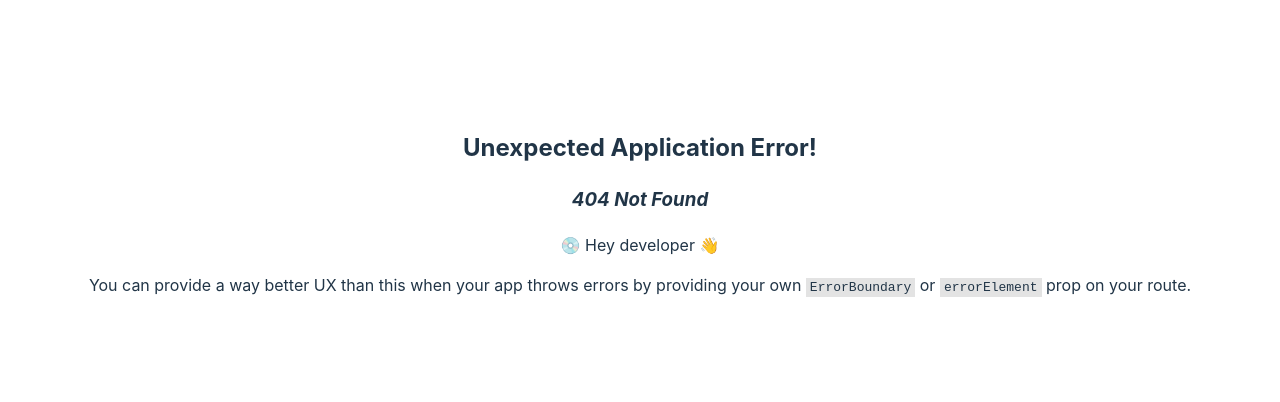
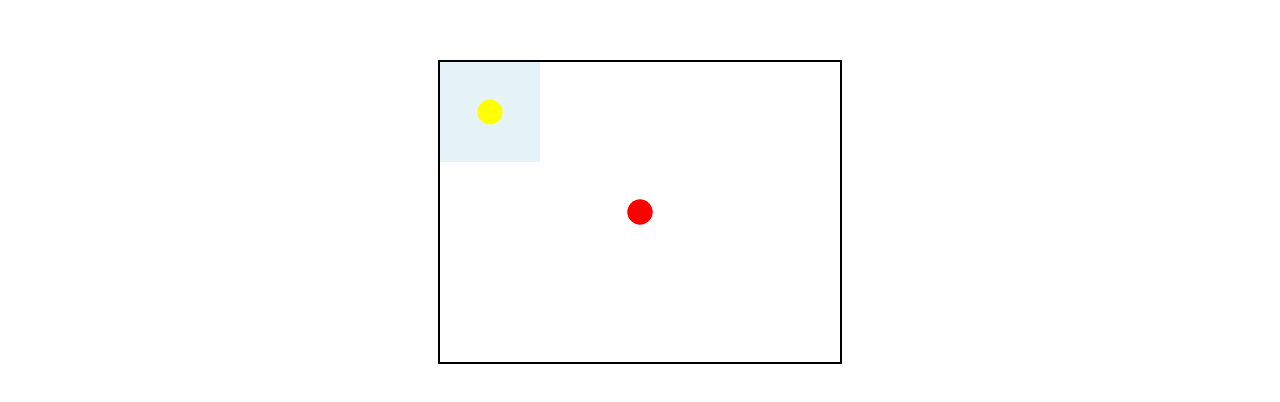
Before and after one commit to oyerindedaniel/dnd-kit, a React (Vite) app: page /dnd-native-distance in a window 1280 px wide. Before the commit this address had no page. Shown: the part 188-590 px from the top of the page. Built offline with nearby package versions, Linux system fonts and the light colour scheme.

Commit message:
dnd native using a relative distance

```diff
--- /dev/null
+++ b/src/pages/dnd-native-distance/index.tsx
@@ -0,0 +1,172 @@
+import React, { useEffect, useRef, useState } from "react";
+
+const DndNativeDistance: React.FC = () => {
+  const [isDragging, setIsDragging] = useState(false);
+  const [position, setPosition] = useState({ x: 0, y: 0 });
+  const [initialPosition, setInitialPosition] = useState({ x: 0, y: 0 });
+  const [offset, setOffset] = useState({ x: 0, y: 0 });
+  const draggableRef = useRef<HTMLDivElement | null>(null);
+  const containerRef = useRef<HTMLDivElement | null>(null);
+
+  const DISTANCE = 25;
+
+  useEffect(() => {
+    const handleMouseMove = (event: MouseEvent) => {
+      if (!isDragging || !draggableRef.current || !containerRef.current) return;
+
+      const containerRect = containerRef.current.getBoundingClientRect();
+      const draggableRect = draggableRef.current.getBoundingClientRect();
+
+      let newX = event.clientX - offset.x - containerRect.left; // 0 -> 100
+      let newY = event.clientY - offset.y - containerRect.top; // 0 -> 100
+
+      newX = Math.max(
+        0,
+        Math.min(containerRect.width - draggableRect.width, newX)
+      );
+      newY = Math.max(
+        0,
+        Math.min(containerRect.height - draggableRect.height, newY)
+      );
+
+      requestAnimationFrame(() => {
+        setPosition({ x: newX, y: newY });
+      });
+    };
+
+    const handleMouseUp = () => {
+      if (isDragging) {
+        setIsDragging(false);
+        if (containerRef.current && draggableRef.current) {
+          const containerRect = containerRef.current.getBoundingClientRect();
+          const draggableRect = draggableRef.current.getBoundingClientRect();
+
+          const centerX = containerRect.width / 2;
+          const centerY = containerRect.height / 2;
+
+          const elementCenterX =
+            draggableRect.left + draggableRect.width / 2 - containerRect.left;
+          const elementCenterY =
+            draggableRect.top + draggableRect.height / 2 - containerRect.top;
+
+          // Euclidean distance formula
+          const distance = Math.sqrt(
+            Math.pow(centerX - elementCenterX, 2) +
+              Math.pow(centerY - elementCenterY, 2)
+          );
+
+          if (distance > DISTANCE) {
+            // distance 25 threshold outside this "not in the center"
+            setPosition(initialPosition);
+          }
+        }
+      }
+    };
+
+    if (isDragging) {
+      document.addEventListener("mousemove", handleMouseMove);
+      document.addEventListener("mouseup", handleMouseUp);
+    } else {
+      document.removeEventListener("mousemove", handleMouseMove);
+      document.removeEventListener("mouseup", handleMouseUp);
+    }
+
+    return () => {
+      document.removeEventListener("mousemove", handleMouseMove);
+      document.removeEventListener("mouseup", handleMouseUp);
+    };
+  }, [isDragging, initialPosition]);
+
+  const handleMouseDown = (event: React.MouseEvent) => {
+    event.preventDefault();
+    if (draggableRef.current && containerRef.current) {
+      // const containerRect = containerRef.current.getBoundingClientRect();
+      const draggableRect = draggableRef.current.getBoundingClientRect();
+
+      const offsetX = event.clientX - draggableRect.left;
+      const offsetY = event.clientY - draggableRect.top;
+
+      // const initialX = event.clientX - containerRect.left - offsetX; // 0 -> 100
+      // const initialY = event.clientY - containerRect.top - offsetY; // 0 -> 100
+
+      setInitialPosition({ x: 0, y: 0 });
+      setOffset({
+        x: offsetX,
+        y: offsetY,
+      });
+
+      setIsDragging(true);
+    }
+  };
+
+  console.log({ offset, initialPosition });
+
+  return (
+    <div
+      ref={containerRef}
+      style={{
+        width: "400px",
+        height: "300px",
+        position: "relative",
+        border: "2px solid black",
+        overflow: "hidden",
+      }}
+    >
+      <span
+        style={{
+          position: "absolute",
+          top: "50%",
+          left: "50%",
+          transform: "translate(-50%, -50%)",
+          width: `${DISTANCE}px`,
+          height: `${DISTANCE}px`,
+          borderRadius: "100%",
+          backgroundColor: "red",
+        }}
+      />
+      <div>
+        <span
+          style={{
+            position: "absolute",
+            top: "50%",
+            left: "50%",
+            transform: "translate(-50%, -50%)",
+            width: `${DISTANCE}px`,
+            height: `${DISTANCE}px`,
+            borderRadius: "100%",
+            backgroundColor: "red",
+          }}
+        />
+      </div>
+      <div
+        ref={draggableRef}
+        onMouseDown={handleMouseDown}
+        style={{
+          width: "100px",
+          height: "100px",
+          backgroundColor: "rgba(173, 216, 230, 0.3)",
+          cursor: "grab",
+          userSelect: "none",
+          position: "absolute",
+          transform: `translate3d(${position.x}px, ${position.y}px, 0)`,
+          transition: isDragging ? "none" : "transform 0.35s ease",
+        }}
+      >
+        <span
+          style={{
+            position: "absolute",
+            top: "50%",
+            left: "50%",
+            transform: "translate(-50%, -50%)",
+            width: `${DISTANCE}px`,
+            height: `${DISTANCE}px`,
+            borderRadius: "100%",
+            backgroundColor: "yellow",
+          }}
+        />
+      </div>
+    </div>
+  );
+};
+
+export default DndNativeDistance;
--- a/src/routes.tsx
+++ b/src/routes.tsx
@@ -3,6 +3,7 @@ import App from "./App";
 import Native from "./pages/native";
 import Layout from "./components/layout";
 import Home from "./pages/home";
+import DndNativeDistance from "./pages/dnd-native-distance";
 import DraggablePage from "./pages/draggable";
 
 const router: ReturnType<typeof createBrowserRouter> = createBrowserRouter([
@@ -20,6 +21,10 @@ const router: ReturnType<typeof createBrowserRouter> = createBrowserRouter([
         element: <App />,
       },
       {
+        path: "dnd-native-distance",
+        element: <DndNativeDistance />,
+      },
+      {
         path: "native",
         element: <Native />,
       },
```
